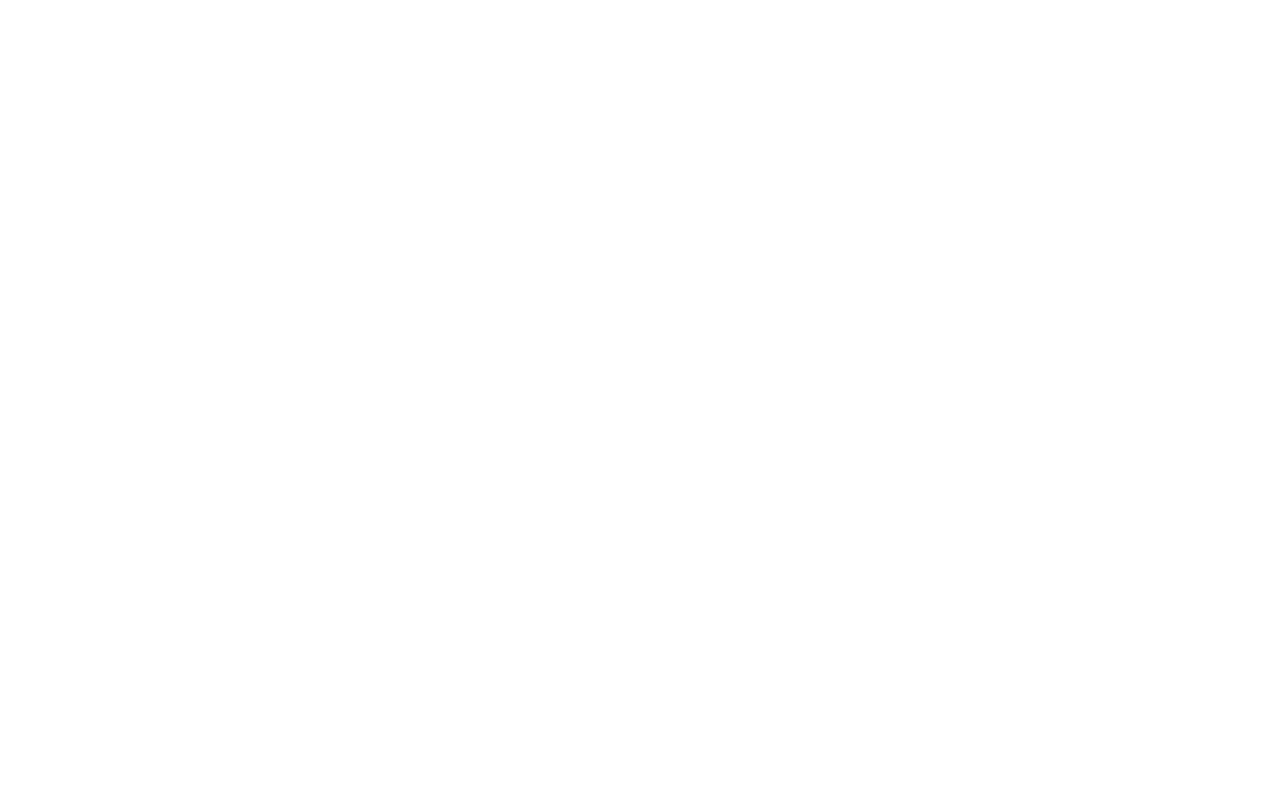
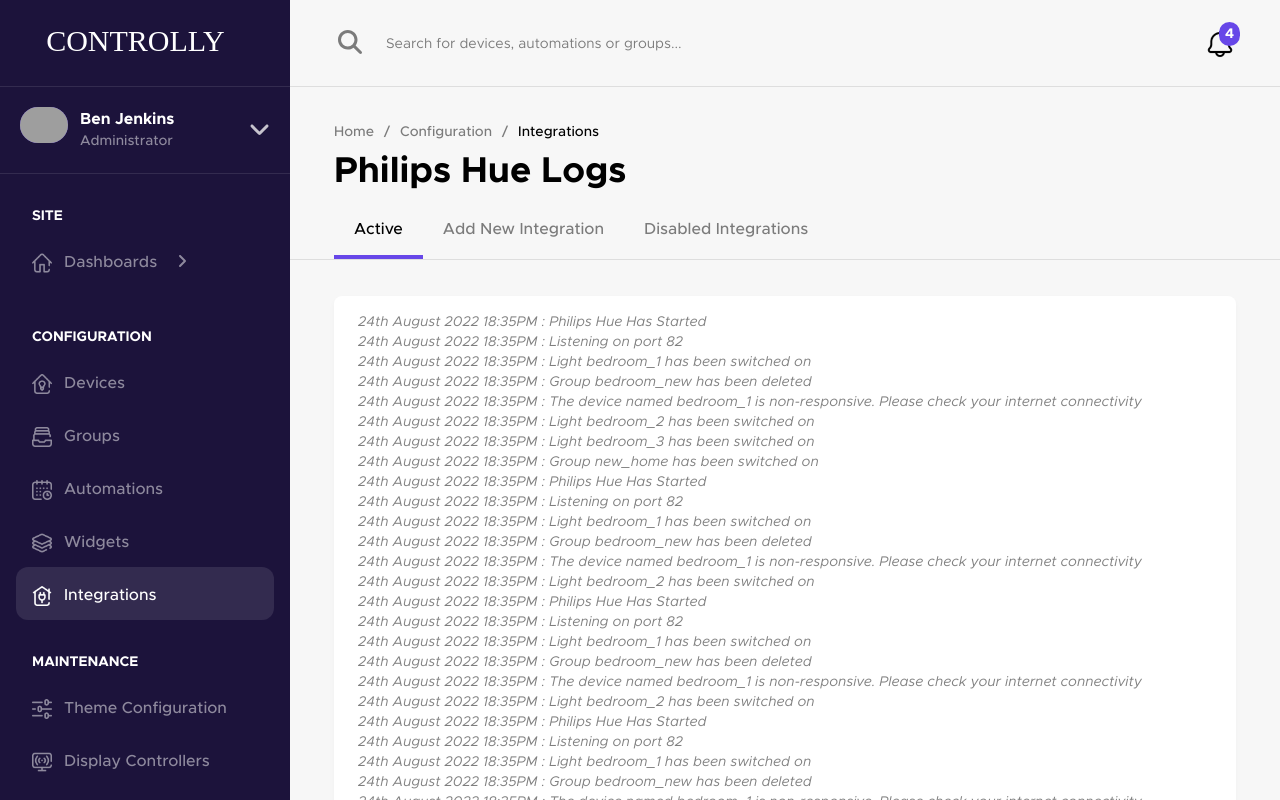
Before and after one commit to Benjenkins126/controlly, a React (Create React App) app: page /integration-logs in a window 1280 px wide. Before the commit this address had no page. Built offline with nearby package versions, Linux system fonts and the light colour scheme; grey boxes are pictures that could not be loaded.

Commit message:
Added Integration Logs

```diff
--- a/src/components/integrations/IntegrationItem.tsx
+++ b/src/components/integrations/IntegrationItem.tsx
@@ -9,6 +9,7 @@
     name: string;
     logo: any;
     active: Boolean;
+    removeEvent?: any;
 }
 
 const IntegrationItem = (props: IntegrationItemProps) => {
@@ -24,7 +25,7 @@
             <hr className="border-none bg-black/10 my-5 h-0.5" />
             {props.active ? <PrimaryButton text="Logs" id={"Logs_" + props.id} url="/integration-logs" classes="w-full !py-1 border-2 border-purpleControlly block text-center text-base" /> : ''}
             <PrimaryButton text="Configure" id={"Configure_" + props.id} url="/configure-integration" classes="w-full !py-1 border-2 border-purpleControlly block text-center text-base !mt-2" />
-            <DangerButton id={"Remove_" + props.id} classes="py-1 !mt-2">Remove</DangerButton>
+            <DangerButton id={"Remove_" + props.id} classes="py-1 !mt-2" clickEvent={props.removeEvent}>Remove</DangerButton>
         </div>
     );
 }
--- a/src/components/layout/Sidebar.tsx
+++ b/src/components/layout/Sidebar.tsx
@@ -44,19 +44,19 @@
             <div className="pb-8">
                 <SidebarCategory>Site</SidebarCategory>
                 {/* Dropdown Nav Item */}
-                <SidebarDropdown active={false} name="Dashboards" icon={DashboardsIcon} links={[{name: "Downstairs 1", route: "/dashboard/downstairs-1"},{name: "Kitchen Tablet", route: "/dashboard/kitchen-tablet"},{name: "Bedroom [New]", route: "/dashboard/bedroom-new"}]} />
+                <SidebarDropdown active={props.active === "Dashboards"} name="Dashboards" icon={DashboardsIcon} links={[{name: "Downstairs 1", route: "/dashboard/downstairs-1"},{name: "Kitchen Tablet", route: "/dashboard/kitchen-tablet"},{name: "Bedroom [New]", route: "/dashboard/bedroom-new"}]} />
 
                 <SidebarCategory>Configuration</SidebarCategory>
-                <SidebarItem active={true} name="Devices" route="/devices" icon={DevicesIcon} />
-                <SidebarItem active={false} name="Groups" route="/groups" icon={GroupsIcon} />
-                <SidebarItem active={false} name="Automations" route="/automations" icon={AutomationsIcon} />
-                <SidebarItem active={false} name="Widgets" route="/widgets" icon={WidgetsIcon} />
-                <SidebarItem active={false} name="Integrations" route="/integrations" icon={IntegrationsIcon} />
+                <SidebarItem active={props.active === "Devices"} name="Devices" route="/devices" icon={DevicesIcon} />
+                <SidebarItem active={props.active === "Groups"} name="Groups" route="/groups" icon={GroupsIcon} />
+                <SidebarItem active={props.active === "Automations"} name="Automations" route="/automations" icon={AutomationsIcon} />
+                <SidebarItem active={props.active === "Widgets"} name="Widgets" route="/widgets" icon={WidgetsIcon} />
+                <SidebarItem active={props.active === "Integrations"} name="Integrations" route="/integrations" icon={IntegrationsIcon} />
 
                 <SidebarCategory>Maintenance</SidebarCategory>
-                <SidebarItem active={false} name="Theme Configuration" route="/theme-configuration" icon={ThemeConfigurationIcon} />
-                <SidebarItem active={false} name="Display Controllers" route="/display-controllers" icon={DisplayControllersIcon} />
-                <SidebarItem active={false} name="Settings" route="/settings" icon={SettingsIcon} />
+                <SidebarItem active={props.active === "Theme Configuration"} name="Theme Configuration" route="/theme-configuration" icon={ThemeConfigurationIcon} />
+                <SidebarItem active={props.active === "Display Controllers"} name="Display Controllers" route="/display-controllers" icon={DisplayControllersIcon} />
+                <SidebarItem active={props.active === "Settings"} name="Settings" route="/settings" icon={SettingsIcon} />
 
                 <SidebarCategory>Help</SidebarCategory>
                 <SidebarItem active={false} name="Documentation" route="https://docs.controlly.co.uk" icon={DocumentationIcon} />
--- /dev/null
+++ b/src/pages/Integration-Logs.tsx
@@ -0,0 +1,75 @@
+import DashboardLayout from "../components/layout/DashboardLayout";
+
+import { useEffect } from "react";
+
+const IntegrationLogs = () => {
+
+    let breadcrumbsPast = ["Home", "Configuration"];
+
+    let tabsList = [
+        {
+            name: "Active",
+            active: true,
+            link: "/integrations"
+        },
+        {
+            name: "Add New Integration",
+            active: false,
+            link: "/add-integration"
+        },
+        {
+            name: "Disabled Integrations",
+            active: false,
+            link: "/disabled-integrations"
+        }
+    ];
+
+    return (
+        <DashboardLayout
+            title="Philips Hue Logs"
+            active="Integrations"
+            breadcrumbsActive="Integrations"
+            breadcrumbsPast={breadcrumbsPast}
+            tabs={tabsList}
+        >
+
+            <div className="bg-white py-4 px-6 shadow-card rounded-lg leading-5 italic text-sm text-black/50">
+                24th August 2022 18:35PM : Philips Hue Has Started<br />
+                24th August 2022 18:35PM : Listening on port 82<br />
+                24th August 2022 18:35PM : Light bedroom_1 has been switched on<br />
+                24th August 2022 18:35PM : Group bedroom_new has been deleted<br />
+                24th August 2022 18:35PM : The device named bedroom_1 is non-responsive. Please check your internet connectivity<br />
+                24th August 2022 18:35PM : Light bedroom_2 has been switched on<br />
+                24th August 2022 18:35PM : Light bedroom_3 has been switched on<br />
+                24th August 2022 18:35PM : Group new_home has been switched on<br />
+                24th August 2022 18:35PM : Philips Hue Has Started<br />
+                24th August 2022 18:35PM : Listening on port 82<br />
+                24th August 2022 18:35PM : Light bedroom_1 has been switched on<br />
+                24th August 2022 18:35PM : Group bedroom_new has been deleted<br />
+                24th August 2022 18:35PM : The device named bedroom_1 is non-responsive. Please check your internet connectivity<br />
+                24th August 2022 18:35PM : Light bedroom_2 has been switched on<br />
+                24th August 2022 18:35PM : Philips Hue Has Started<br />
+                24th August 2022 18:35PM : Listening on port 82<br />
+                24th August 2022 18:35PM : Light bedroom_1 has been switched on<br />
+                24th August 2022 18:35PM : Group bedroom_new has been deleted<br />
+                24th August 2022 18:35PM : The device named bedroom_1 is non-responsive. Please check your internet connectivity<br />
+                24th August 2022 18:35PM : Light bedroom_2 has been switched on<br />
+                24th August 2022 18:35PM : Philips Hue Has Started<br />
+                24th August 2022 18:35PM : Listening on port 82<br />
+                24th August 2022 18:35PM : Light bedroom_1 has been switched on<br />
+                24th August 2022 18:35PM : Group bedroom_new has been deleted<br />
+                24th August 2022 18:35PM : The device named bedroom_1 is non-responsive. Please check your internet connectivity<br />
+                24th August 2022 18:35PM : Light bedroom_2 has been switched on<br />
+                24th August 2022 18:35PM : Philips Hue Has Started<br />
+                24th August 2022 18:35PM : Listening on port 82<br />
+                24th August 2022 18:35PM : Light bedroom_1 has been switched on<br />
+                24th August 2022 18:35PM : Group bedroom_new has been deleted<br />
+                24th August 2022 18:35PM : The device named bedroom_1 is non-responsive. Please check your internet connectivity<br />
+                24th August 2022 18:35PM : Light bedroom_2 has been switched on<br />
+                24th August 2022 18:35PM : Philips Hue Has Started
+            </div>
+        </DashboardLayout>
+    );
+}
+
+export default IntegrationLogs;
--- a/src/pages/integrations.tsx
+++ b/src/pages/integrations.tsx
@@ -3,9 +3,15 @@
 import PhilipsHueLogo from "../assets/img/integrations/philips-hue-logo.svg";
 import PrimaryAlert from "../components/ui/alert/PrimaryAlert";
 import IntegrationItem from "../components/integrations/IntegrationItem";
-import { useEffect } from "react";
+import { useEffect, useState } from "react";
+import Modal from "../components/ui/modal/Modal";
+import DangerButton from "../components/ui/buttons/DangerButton";
+import SecondaryButton from "../components/ui/buttons/SecondaryButton";
 
 const Integrations = () => {
+
+    const [removeIntegrationOpen, setRemoveIntegrationOpen] = useState(false);
+
     let breadcrumbsPast = ["Home", "Configuration"];
 
     let tabsList = [
@@ -26,6 +32,14 @@
         }
     ];
 
+    const removeIntegration = () => {
+        setRemoveIntegrationOpen(true);
+    }
+
+    const cancelModal = () => {
+        setRemoveIntegrationOpen(false);
+    }
+
     useEffect(() => {
         document.title = "Controlly - Active Integrations";
     });
@@ -40,17 +54,24 @@
         >
             <PrimaryAlert classes="!mt-0 !inline-block" icon="&#x26A0;&#xFE0F;" link="https://feedback.controlly.co.uk" linkText="here">We are rapidly increasing the number of supported devices. Please leave feedback on devices you want added</PrimaryAlert>
             <div className="grid grid-cols-6 gap-5 mt-6">
-                <IntegrationItem id="philips_hue" name="Philips Hue" logo={PhilipsHueLogo} active={true} />
-                <IntegrationItem id="philips_hue" name="Philips Hue" logo={PhilipsHueLogo} active={true} />
-                <IntegrationItem id="philips_hue" name="Philips Hue" logo={PhilipsHueLogo} active={true} />
-                <IntegrationItem id="philips_hue" name="Philips Hue" logo={PhilipsHueLogo} active={true} />
-                <IntegrationItem id="philips_hue" name="Philips Hue" logo={PhilipsHueLogo} active={true} />
-                <IntegrationItem id="philips_hue" name="Philips Hue" logo={PhilipsHueLogo} active={true} />
-                <IntegrationItem id="philips_hue" name="Philips Hue" logo={PhilipsHueLogo} active={true} />
-                <IntegrationItem id="philips_hue" name="Philips Hue" logo={PhilipsHueLogo} active={true} />
-                <IntegrationItem id="philips_hue" name="Philips Hue" logo={PhilipsHueLogo} active={true} />
-                <IntegrationItem id="philips_hue" name="Philips Hue" logo={PhilipsHueLogo} active={true} />
+                <IntegrationItem id="philips_hue" name="Philips Hue" logo={PhilipsHueLogo} active={true} removeEvent={removeIntegration} />
+                <IntegrationItem id="philips_hue" name="Philips Hue" logo={PhilipsHueLogo} active={true} removeEvent={removeIntegration} />
+                <IntegrationItem id="philips_hue" name="Philips Hue" logo={PhilipsHueLogo} active={true} removeEvent={removeIntegration} />
+                <IntegrationItem id="philips_hue" name="Philips Hue" logo={PhilipsHueLogo} active={true} removeEvent={removeIntegration} />
+                <IntegrationItem id="philips_hue" name="Philips Hue" logo={PhilipsHueLogo} active={true} removeEvent={removeIntegration} />
+                <IntegrationItem id="philips_hue" name="Philips Hue" logo={PhilipsHueLogo} active={true} removeEvent={removeIntegration} />
+                <IntegrationItem id="philips_hue" name="Philips Hue" logo={PhilipsHueLogo} active={true} removeEvent={removeIntegration} />
+                <IntegrationItem id="philips_hue" name="Philips Hue" logo={PhilipsHueLogo} active={true} removeEvent={removeIntegration} />
+                <IntegrationItem id="philips_hue" name="Philips Hue" logo={PhilipsHueLogo} active={true} removeEvent={removeIntegration} />
+                <IntegrationItem id="philips_hue" name="Philips Hue" logo={PhilipsHueLogo} active={true} removeEvent={removeIntegration} />
             </div>
+
+            <Modal show={removeIntegrationOpen} closeModal={cancelModal}>
+                <h3 className="font-sans font-medium text-base text-center">Are you sure you want to delete Philips Hue?</h3>
+                <h5 className="text-black/50 font-sans font-medium text-sm mt-1 text-center">All associated devices will also be deleted</h5>
+                <DangerButton id="removeModal">Remove</DangerButton>
+                <SecondaryButton id="cancelModal" clickEvent={cancelModal}>Cancel</SecondaryButton>
+            </Modal>
         </DashboardLayout>
     );
 }
--- a/src/pages/setup/configuring-home.tsx
+++ b/src/pages/setup/configuring-home.tsx
@@ -1,7 +1,6 @@
 import { useEffect } from "react";
 import logo from "../../assets/img/Controlly-Panel-Logo.svg";
 import SetupCard from "../../components/setup/SetupCard";
-import SetupSectionTitle from "../../components/setup/SetupSectionTitle";
 import LoadingBar from "../../components/ui/progress-bar/LoadingBar";
 
 const ConfiguringHome = () => {
--- a/src/router/Main.tsx
+++ b/src/router/Main.tsx
@@ -9,9 +9,10 @@
 import DevicesFound from '../pages/Devices-Found';
 import Groups from "../pages/Groups";
 import DevicesManual from '../pages/Devices-Manual';
-import Integrations from '../pages/integrations';
-import DisabledIntegrations from '../pages/disabled-integrations';
+import Integrations from '../pages/Integrations';
+import DisabledIntegrations from '../pages/Disabled-Integrations';
 import ConfiguringHome from '../pages/setup/configuring-home';
+import IntegrationLogs from '../pages/Integration-Logs';
 
 const Main = () => {
     return (
@@ -26,6 +27,7 @@
             <Route path='/devices-manual' element={<DevicesManual />} />
             <Route path='/groups' element={<Groups />} />
             <Route path='/integrations' element={<Integrations />} />
+            <Route path='/integration-logs' element={<IntegrationLogs />} />
             <Route path='/disabled-integrations' element={<DisabledIntegrations />} />
             <Route path='/permission-error' element={<PermissionError/>} />
         </Routes>
```
Also changed, not shown: src/pages/Groups.tsx (+15 -1 lines).
